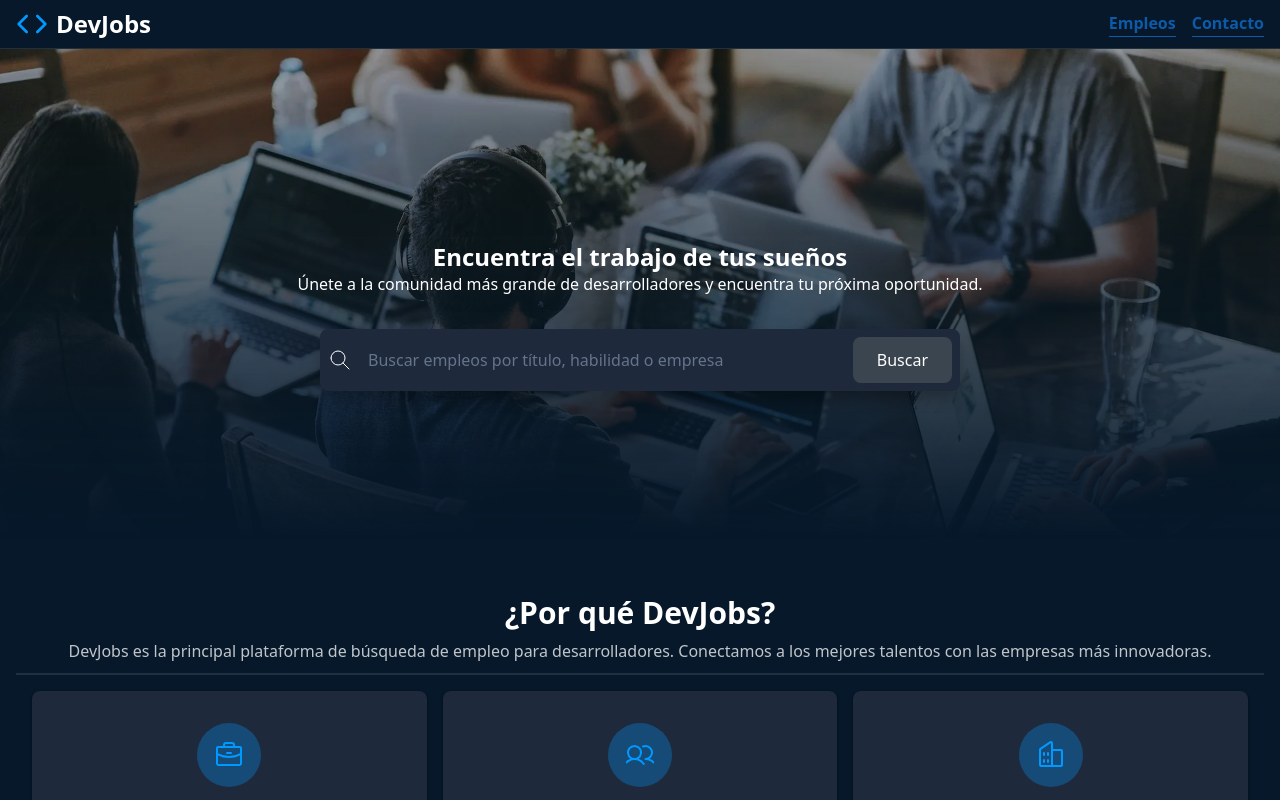
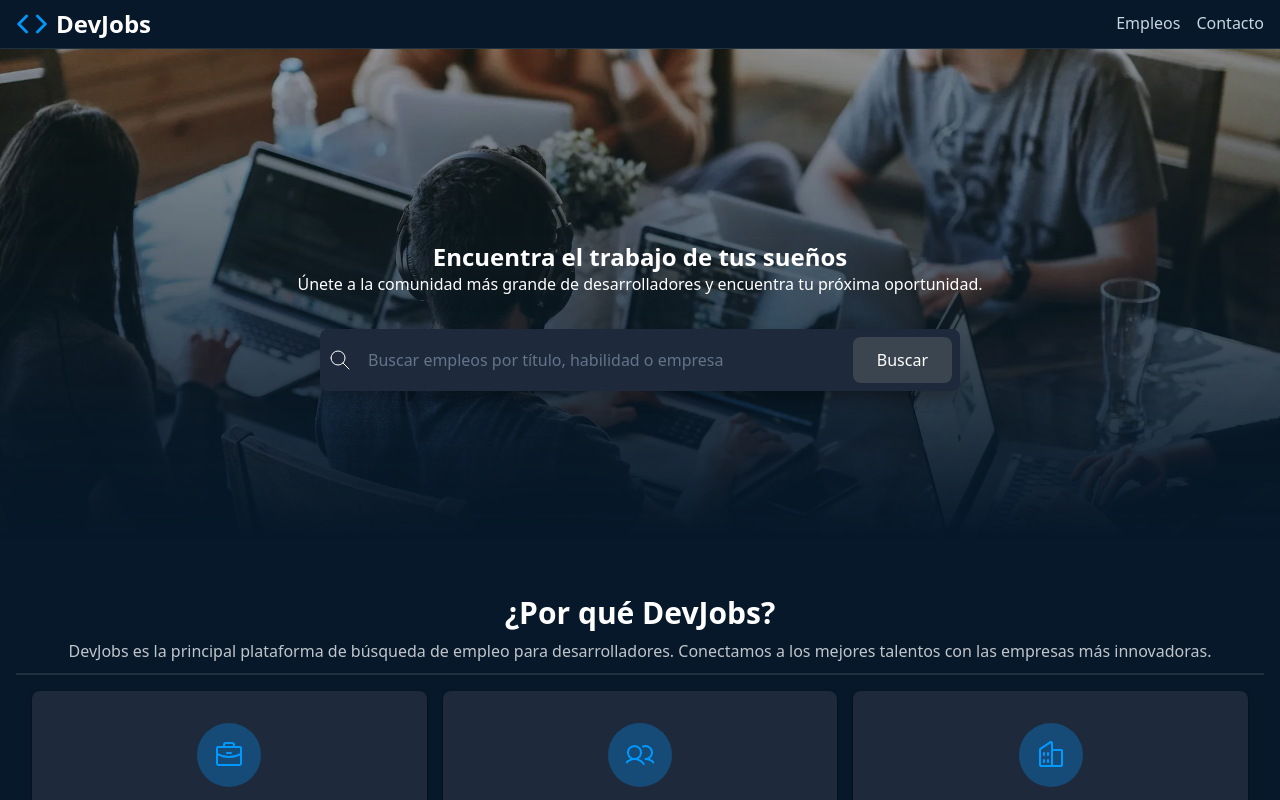
Before and after one commit to antonidev0/jscamp-bootcamp, a React (Vite) app in the folder 04-ejercicio-react-router-y-estado-global/: page / in a window 1280 px wide. Shown: the top 800 px of the page. Built offline with nearby package versions, Linux system fonts and the light colour scheme.

Commit message:
cambio href por to

```diff
--- a/04-ejercicio-react-router-y-estado-global/src/components/Link.jsx
+++ b/04-ejercicio-react-router-y-estado-global/src/components/Link.jsx
@@ -11,9 +11,11 @@ export function Link({
 
   return (
       <NavLink
-          href={href}
+          to={href}
           className={({ isActive }) =>
-          [className, isActive ? activeClassName : ""].filter(Boolean).join(" ")}
+            [className, isActive ? activeClassName : ""]
+              .filter(Boolean)
+              .join(" ")}
           {...restOfProps} >
       {children}
     </NavLink>
```
